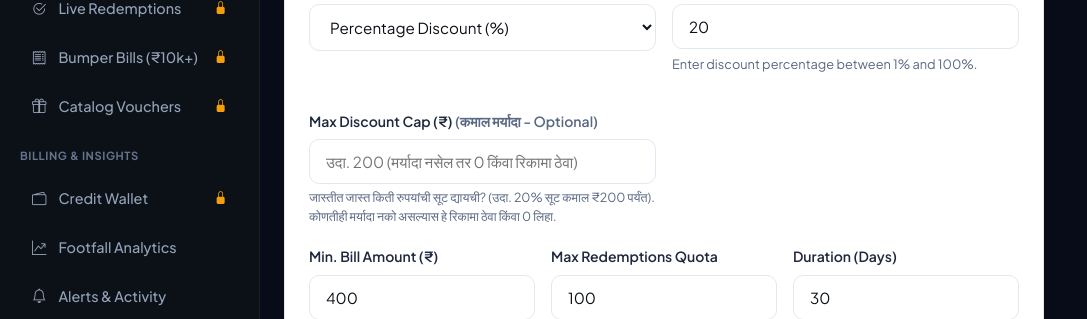
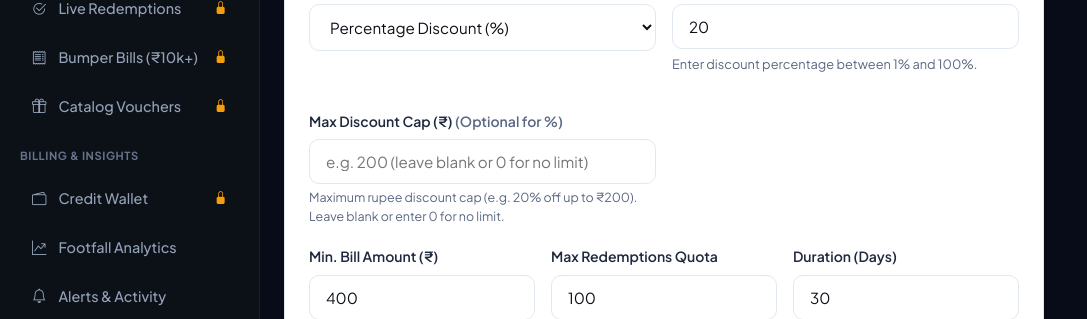
Before and after one commit to vikiprobus/Lokalloop_New, a Django app: template templates/seller/offer_form.html in a window 1280 px wide. Shown: the part 392-711 px from the top of the page, without its empty margins (0-1087 px from the left). Run offline with Django 5.2, Linux system fonts and the light colour scheme; the template is opened without the code that fills it, so the values that code supplies are empty.

Commit message:
refactor(offer): use pure English for all UI labels, placeholders, and error messages

```diff
--- a/apps/shops/seller_views.py
+++ b/apps/shops/seller_views.py
@@ -357,13 +357,13 @@ def seller_offer_create_view(request):
                         if parsed_val > Decimal('0.00'):
                             max_discount = parsed_val
                         elif parsed_val < Decimal('0.00'):
-                            messages.error(request, "कमाल सवलत मर्यादा 0 पेक्षा कमी असू शकत नाही / Maximum discount cap cannot be negative.")
+                            messages.error(request, "Maximum discount cap cannot be negative.")
                             return render(request, 'seller/offer_form.html', {'shop': shop, 'offer_types': OfferType.choices, 'form_data': form_data})
                         else:
                             # 0 means seller wants unlimited / no cap
                             max_discount = None
                     except Exception:
-                        messages.error(request, "कमाल सवलत रकमेमध्ये फक्त आकडे टाकावेत (उदा. 200) / Invalid maximum discount cap. Please enter numbers only (e.g. 200).")
+                        messages.error(request, "Invalid maximum discount cap. Please enter numbers only (e.g. 200).")
                         return render(request, 'seller/offer_form.html', {'shop': shop, 'offer_types': OfferType.choices, 'form_data': form_data})
 
             if not title:
--- a/templates/seller/offer_form.html
+++ b/templates/seller/offer_form.html
@@ -53,11 +53,11 @@
 
       <div class="form-group" id="max_discount_wrapper">
         <label class="form-label" for="id_max_discount">
-          Max Discount Cap (₹) <span class="text-muted">(कमाल मर्यादा - Optional)</span>
+          Max Discount Cap (₹) <span class="text-muted">(Optional for %)</span>
         </label>
-        <input type="number" step="10" min="0" name="max_discount" id="id_max_discount" class="form-control" value="{{ form_data.max_discount|default:'' }}" placeholder="उदा. 200 (मर्यादा नसेल तर 0 किंवा रिकामा ठेवा)">
+        <input type="number" step="10" min="0" name="max_discount" id="id_max_discount" class="form-control" value="{{ form_data.max_discount|default:'' }}" placeholder="e.g. 200 (leave blank or 0 for no limit)">
         <div class="form-text" id="max_discount_help" style="font-size: 0.78rem; color: var(--text-muted); margin-top: 0.25rem;">
-          जास्तीत जास्त किती रुपयांची सूट द्यायची? (उदा. 20% सूट कमाल ₹200 पर्यंत). कोणतीही मर्यादा नको असल्यास हे रिकामा ठेवा किंवा 0 लिहा.
+          Maximum rupee discount cap (e.g. 20% off up to ₹200). Leave blank or enter 0 for no limit.
         </div>
       </div>
     </div>
@@ -189,7 +189,7 @@
     if (input.files && input.files[0]) {
       const file = input.files[0];
       if (file.size > 5 * 1024 * 1024) {
-        alert("निवडलेल्या फोटोची साईझ 5MB पेक्षा जास्त आहे (" + (file.size / (1024*1024)).toFixed(1) + "MB). कृपया 5MB पेक्षा लहान फोटो निवडा.");
+        alert("Selected image size exceeds 5MB (" + (file.size / (1024*1024)).toFixed(1) + "MB). Please select an image under 5MB.");
         input.value = "";
         return;
       }
```
